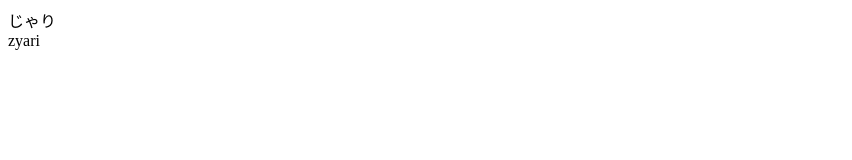
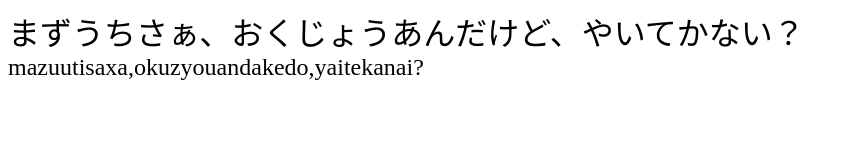
Before and after one commit to mogamoga1024/Typing, a plain HTML site: page index.html in a window 1280 px wide. Shown: the whole page, without its empty margins (0-852 px from the left). Drawn offline with nearby package versions, Linux system fonts and the light colour scheme.

Commit message:
ぼくはやさしいからきみにあげるよー

```diff
--- a/js/main.js
+++ b/js/main.js
@@ -6,11 +6,11 @@
 やじゅう
 */
 
-// const textArray = [
-//     "まずうちさぁ、おくじょうあんだけど、やいてかない？",
-//     "あーいいっすねー",
-//     "やじゅうのがんこう"
-// ];
+const textArray = [
+    "まずうちさぁ、おくじょうあんだけど、やいてかない？",
+    "あーいいっすねー",
+    "やじゅうのがんこう"
+];
 
 const $typingText = $("#typing-text");
 const $typedRoman = $("#typed");
@@ -18,7 +18,7 @@ const $notTypedRoman = $("#not-typed");
 
 //const textArray = ["んにゃんぴっぴ"];
 //const textArray = ["にゃん"];
-const textArray = ["じゃり"];
+// const textArray = ["じゃり"];
 
 let textIndex = 0;
 let currentText = new Text(textArray[textIndex]);
--- a/style.css
+++ b/style.css
@@ -3,8 +3,16 @@ body {
     font-family: "メイリオ";
 }
 
+#typing-text {
+    font-size: 32px;
+}
+
+#typing-roman {
+    font-size: 24px;
+}
+
 #typed {
-    color: brown;
+    color: red;
 }
 
 #not-typed {
```
